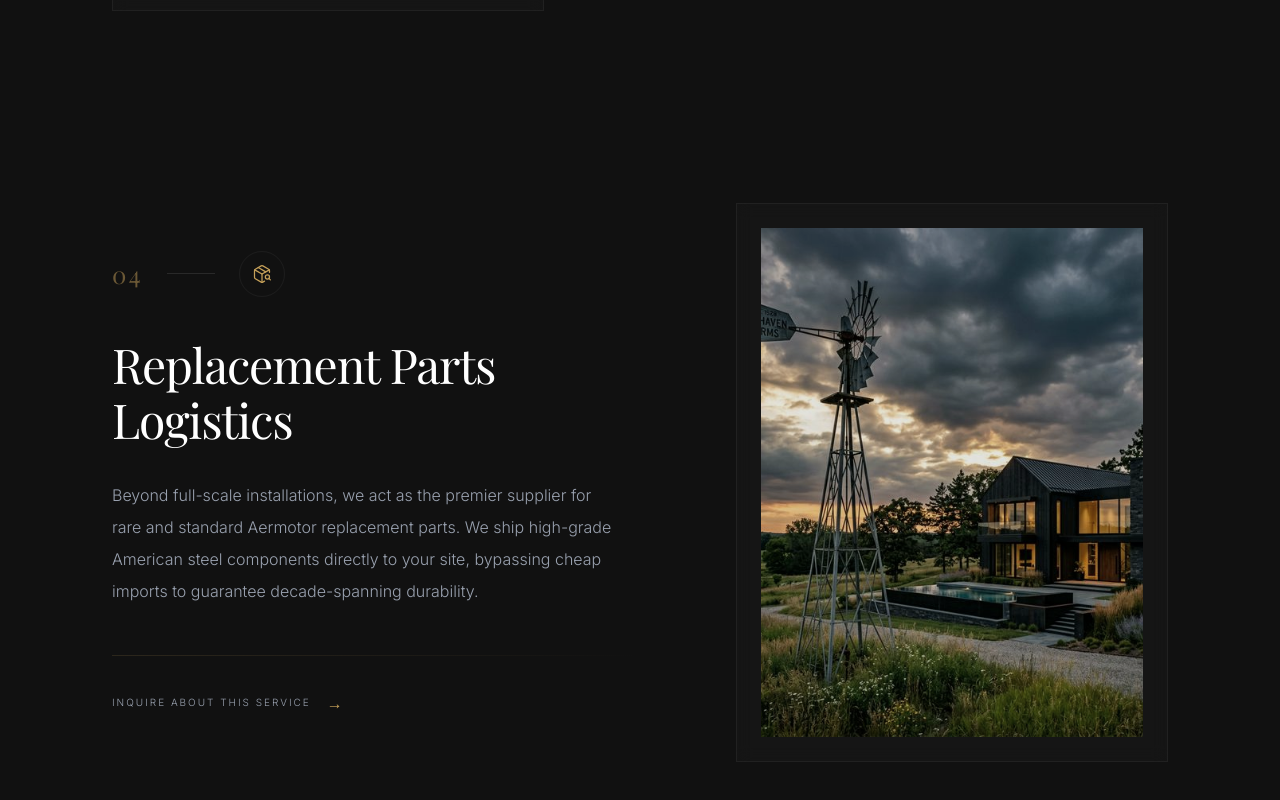
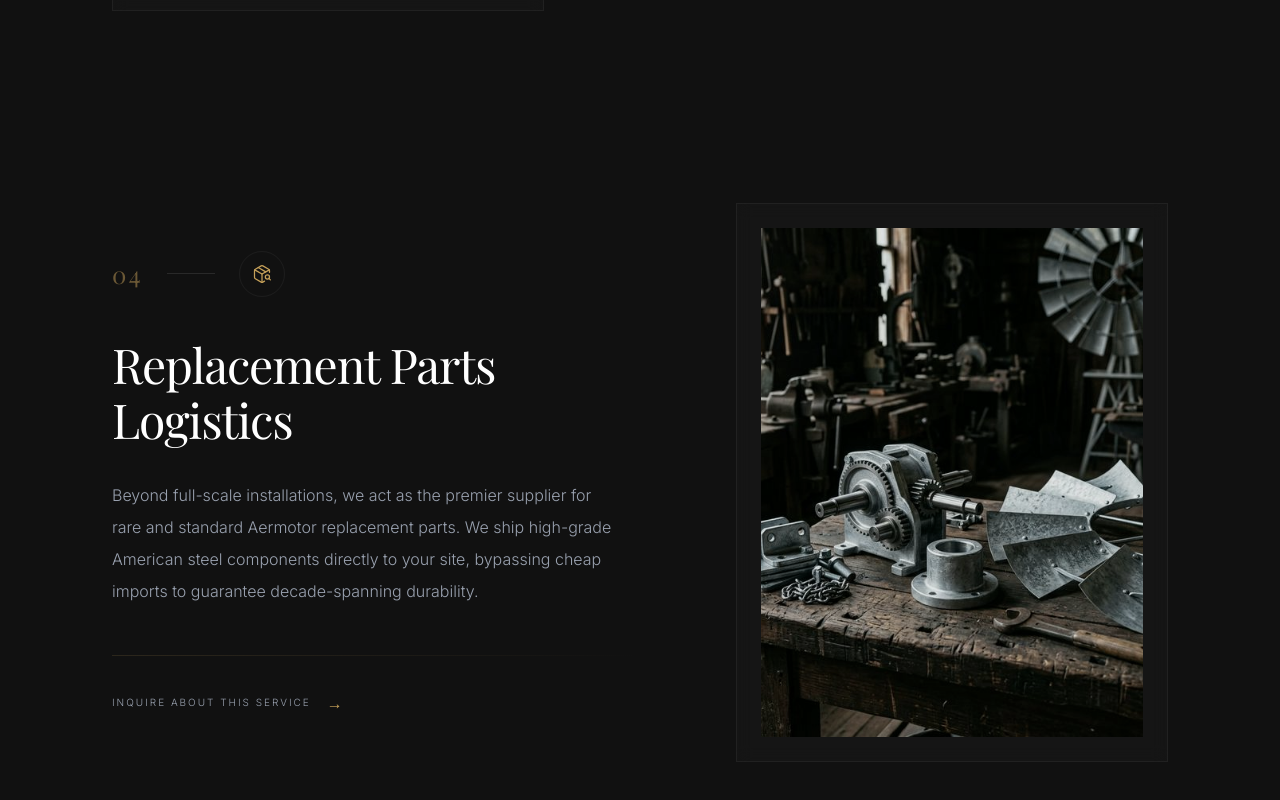
Before and after one commit to Founditmarketing/midwest, a React (Vite) app: page /services in a window 1280 px wide. Shown: the part 2731-3531 px from the top of the page. Built offline with nearby package versions, Linux system fonts and the light colour scheme; a web font is replaced by a local one.

Commit message:
feat: updated parts logistics section with high-end craftsman parts image

```diff
--- a/src/pages/Services.tsx
+++ b/src/pages/Services.tsx
@@ -25,12 +25,12 @@ const services = [
     desc: 'Our master craftsmen have preserved thousands of vintage windmills across the country. We repair catastrophic storm damage, replace rusted motors with heavily-calibrated modern equivalents, and completely restore leaning towers to their absolute original glory.',
     image: '/images/realistic_barn_windmill.png'
   },
-  {
+    {
     num: '04',
     icon: <PackageSearch size={20} className="text-heritage-gold" strokeWidth={1.5} />,
     title: 'Replacement Parts Logistics',
     desc: 'Beyond full-scale installations, we act as the premier supplier for rare and standard Aermotor replacement parts. We ship high-grade American steel components directly to your site, bypassing cheap imports to guarantee decade-spanning durability.',
-    image: '/images/estate_farm_windmill.png'
+    image: '/images/windmill_parts_logistics.png'
   }
 ];
 
```
Also changed, not shown: public/images/windmill_parts_logistics.png (added).
